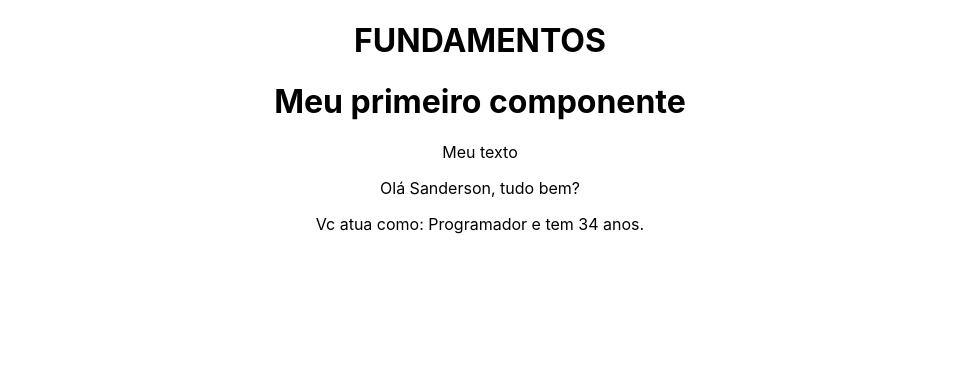
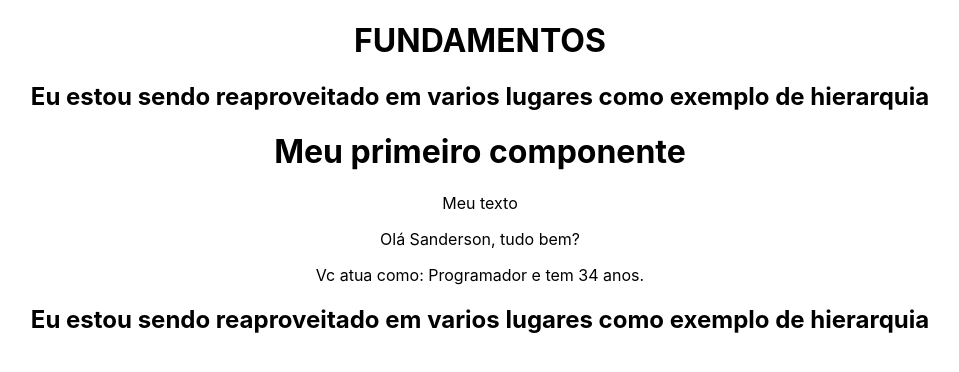
Before and after one commit to SandersonGit/estudosUdemy, a React (Create React App) app in the folder fundamentos/: page / in a window 1280 px wide. Shown: the top 372 px of the page, without its empty margins (160-1119 px from the left). Built offline with nearby package versions, Linux system fonts and the light colour scheme.

Commit message:
Hierarquia de componentes

```diff
--- a/fundamentos/src/App.js
+++ b/fundamentos/src/App.js
@@ -1,14 +1,17 @@
 
 import './App.css';
 import FristComponent from './components/FristComponent';
+import MyComponents from './components/MyComponents';
 import TemplateExpression from './components/TemplateExpression';
 
 function App() {
   return (
     <div className="App">
       <h1>FUNDAMENTOS</h1>
+      <MyComponents/>
       <FristComponent/>
       <TemplateExpression/>
+
     </div>
   );
 }
--- /dev/null
+++ b/fundamentos/src/components/MyComponents.jsx
@@ -0,0 +1,11 @@
+import React from 'react'
+
+const MyComponents = () => {
+  return (
+    <div>
+        <h2>Eu estou sendo reaproveitado em varios lugares como exemplo de hierarquia</h2>
+    </div>
+  )
+}
+
+export default MyComponents
--- a/fundamentos/src/components/TemplateExpression.jsx
+++ b/fundamentos/src/components/TemplateExpression.jsx
@@ -1,4 +1,5 @@
 import React from "react";
+import MyComponents from "./MyComponents";
 
 const TemplateExpression = () => {
   const name = "Sanderson";
@@ -13,6 +14,7 @@ const TemplateExpression = () => {
       <p>
         Vc atua como: {data.job} e tem {data.age} anos.
       </p>
+      <MyComponents/>
     </div>
   );
 };
```
